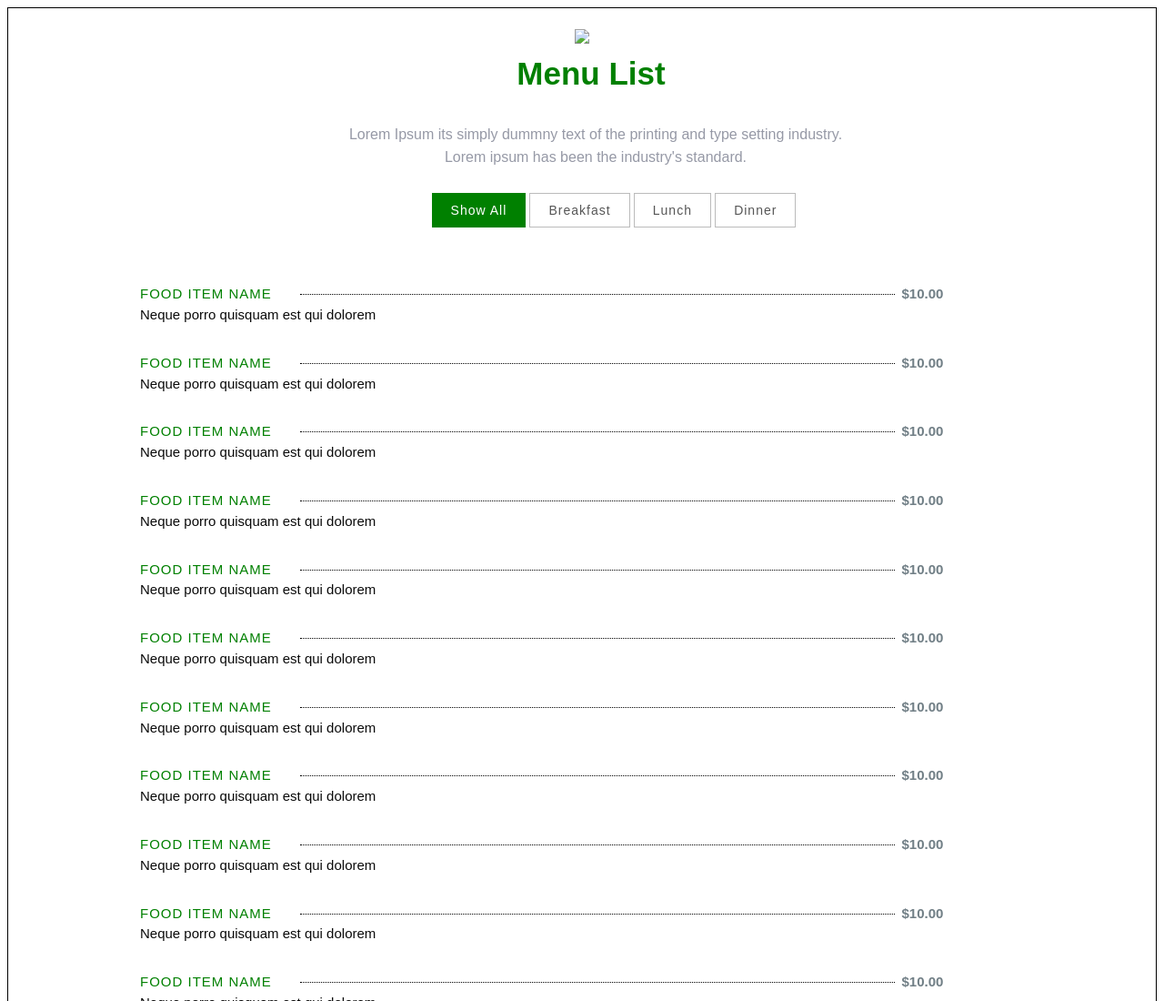
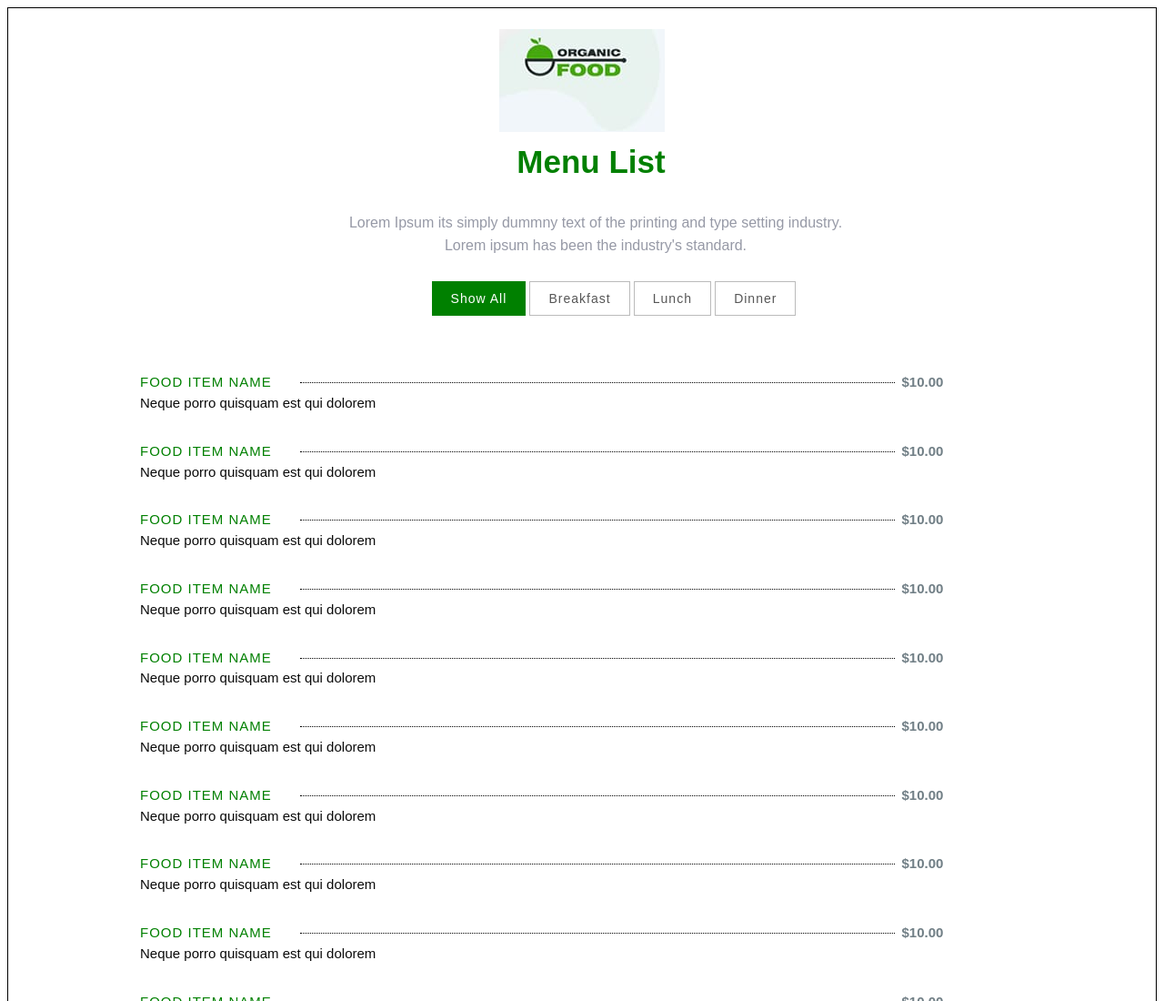
Before and after one commit to bhoomikahs17/foodwebsite, a plain HTML site: page menu.html in a window 1280 px wide. Shown: the top 1100 px of the page at 91% size. Drawn offline with Linux system fonts and the light colour scheme.

Commit message:
Update menu.html

```diff
--- a/menu.html
+++ b/menu.html
@@ -6,7 +6,7 @@
     </head>
     <body>
         <div class="container">
-            <div class="logo"><img src="style\img.jfif"></div>
+            <div class="logo"><img src="images\img.jfif"></div>
                 <section id="menu_list" class="section-padding">
 
                     <div class="menu">
```
